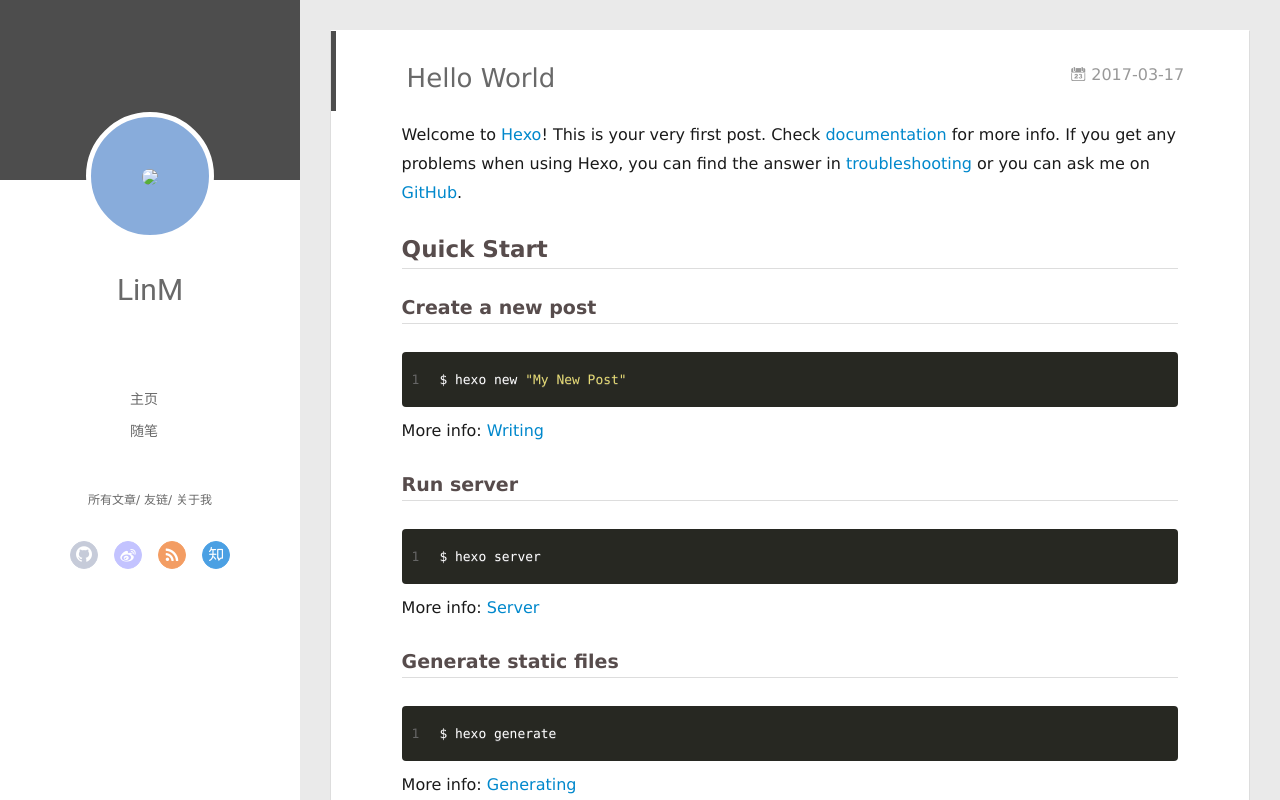
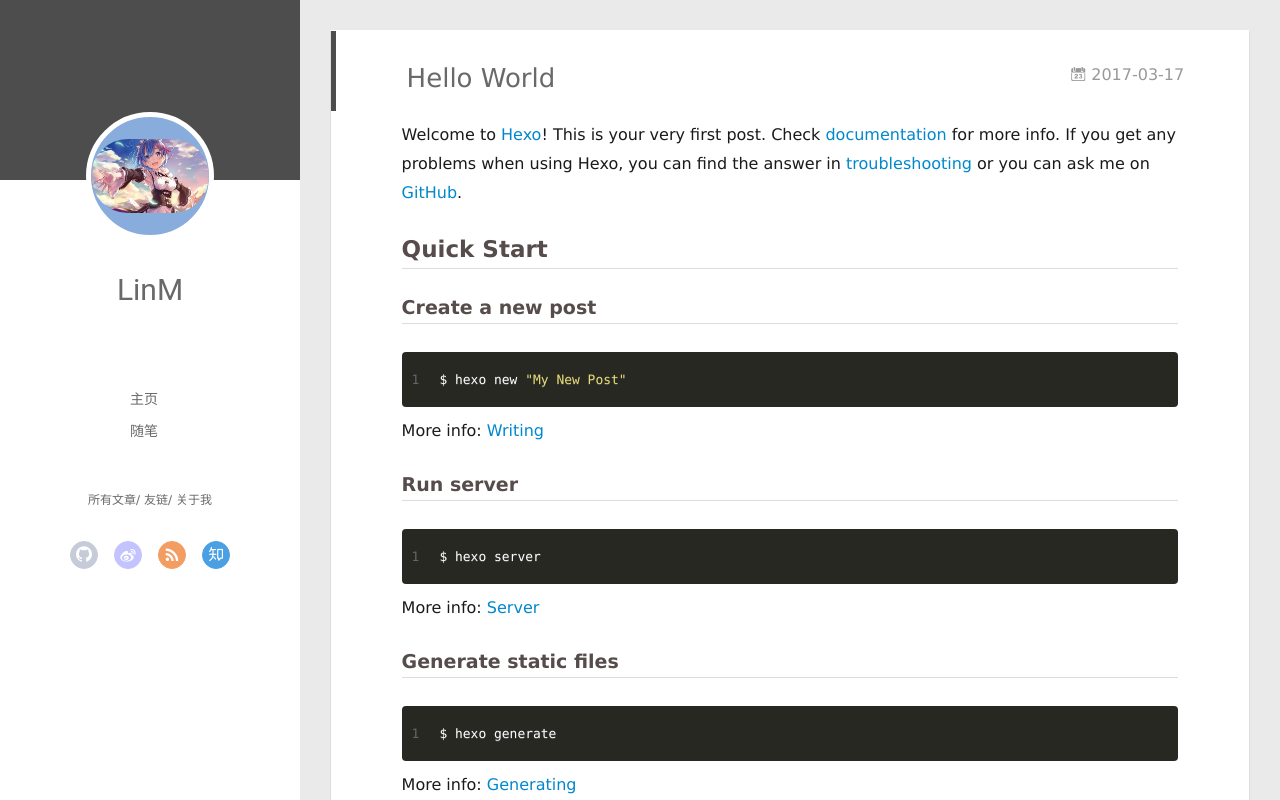
Before and after one commit to lihaotong100/lihaotong100.github.io, a plain HTML site: page 2017/03/17/hello-world/index.html in a window 1280 px wide. Drawn offline with Linux system fonts and the light colour scheme; no server answers.

Commit message:
Site updated: 2017-03-17 23:13:40

```diff
--- a/2017/03/17/hello-world/index.html
+++ b/2017/03/17/hello-world/index.html
@@ -49,7 +49,7 @@ Quick">
 <div class="intrude-less">
 	<header id="header" class="inner">
 		<a href="/" class="profilepic">
-			<img src="/source/img/timg.jpg" class="js-avatar">
+			<img src="/img/timg.jpg" class="js-avatar">
 		</a>
 		<hgroup>
 		  <h1 class="header-author"><a href="/">LinM</a></h1>
@@ -107,7 +107,7 @@ Quick">
 	<div class="intrude-less">
 		<header id="header" class="inner">
 			<div class="profilepic">
-				<img src="/source/img/timg.jpg" class="js-avatar">
+				<img src="/img/timg.jpg" class="js-avatar">
 			</div>
 			<hgroup>
 			  <h1 class="header-author js-header-author">LinM</h1>
```
Also changed, not shown: archives/2017/03/index.html (+2 -2 lines), archives/2017/index.html (+2 -2 lines), archives/index.html (+2 -2 lines), index.html (+2 -2 lines).
